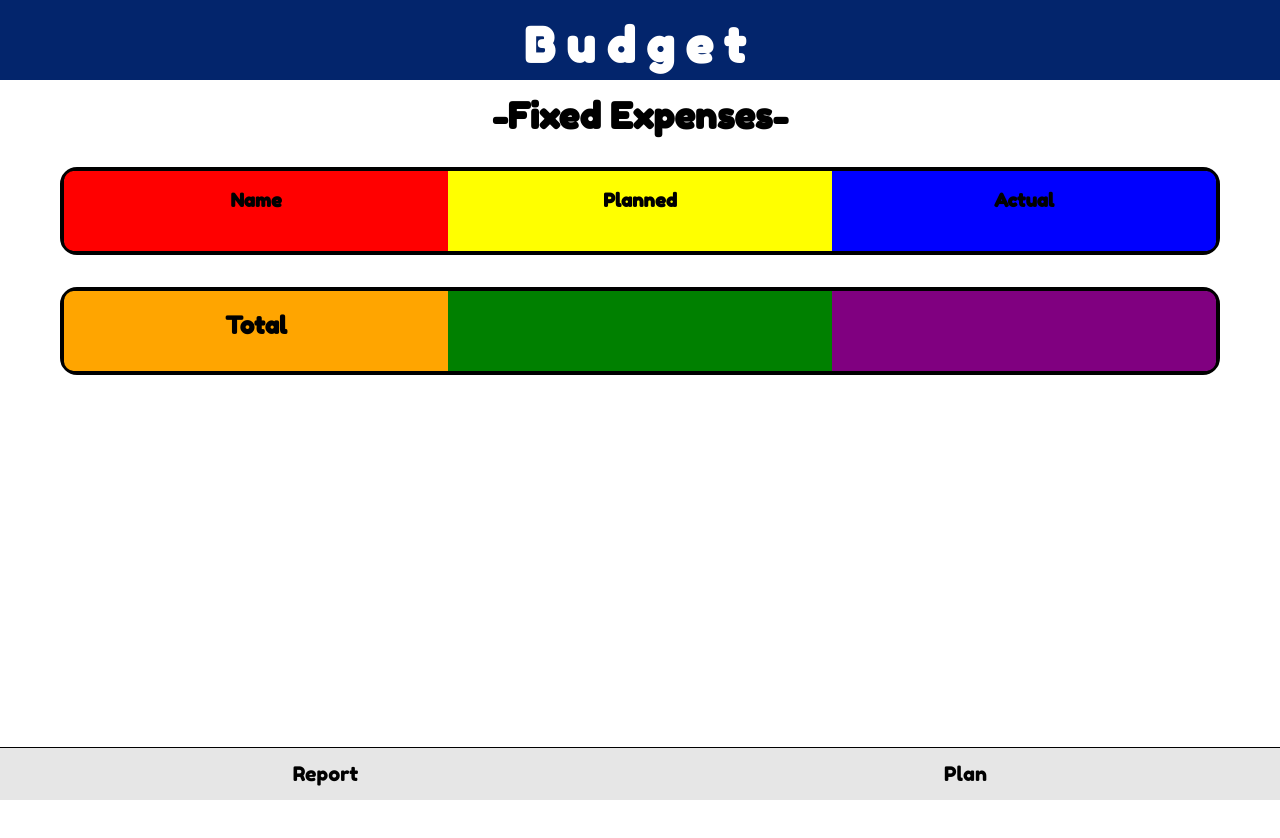
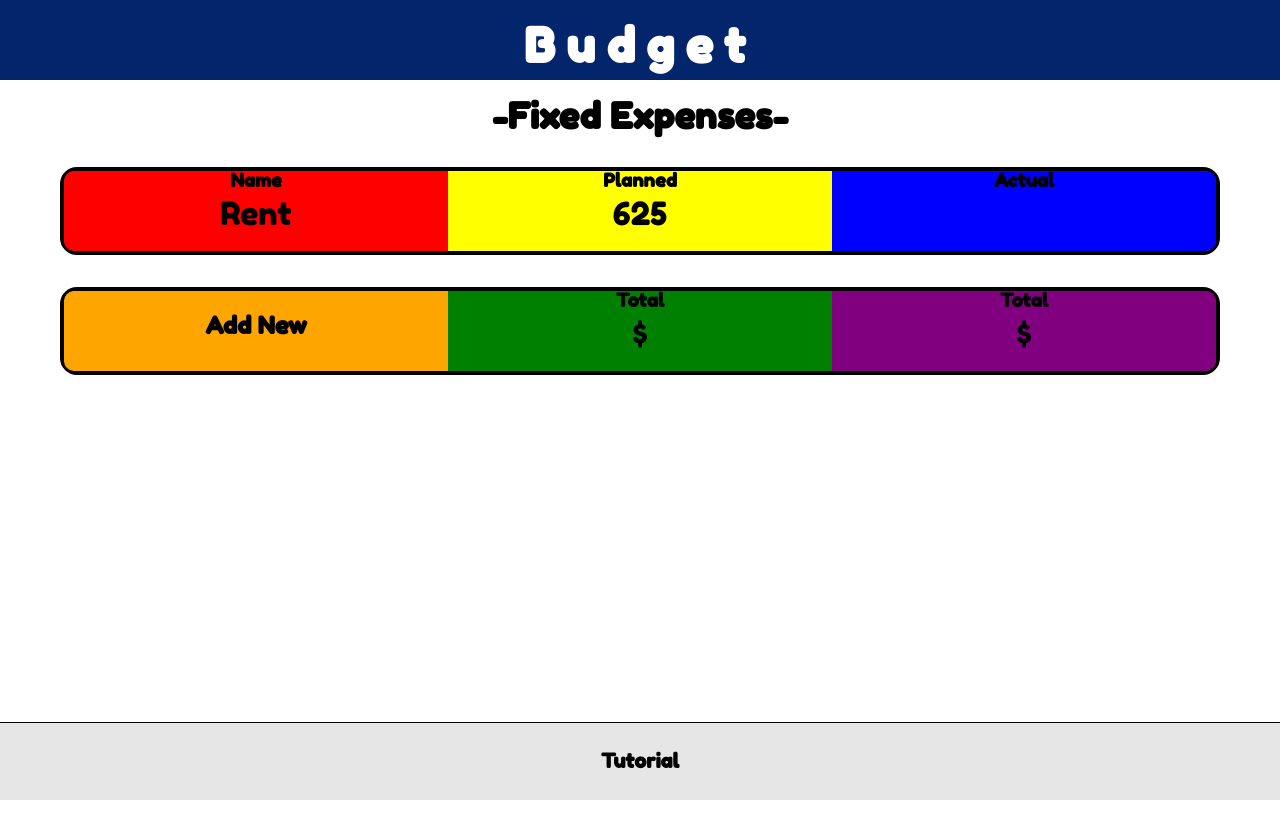
Before and after one commit to bhawkes3/Portfolio, a plain HTML site: page budget/index.html in a window 1280 px wide. Drawn offline with Linux system fonts and the light colour scheme.

Commit message:
class changes

```diff
--- a/budget/index.html
+++ b/budget/index.html
@@ -7,7 +7,7 @@
     <title>Budget</title>
     <link rel='stylesheet' href='styles.css'>
 </head>
-<body>
+<bodf\y>
     <header>
         <section class='banner'>
             <h1>Budget</h1>
@@ -23,34 +23,41 @@
         <section class='fixedBox'>
             <div class='f-name'>
                 <h3>Name</h3>
+                <p class='p-box'>Rent</p>
             </div>
             <div class='f-planned'>
                 <h3>Planned</h3>
+                <p class='p-box'>625</p>
             </div>
-            <div class='f-actual'>
+            <div class='f-actual' onclick='newExpense()'>
                 <h3>Actual</h3>
+                <p class='p-box' id='actual1'></p>
             </div>
             </section>
             <section class='totalBox'>
-                <div class='t-name'>
-                    <h2>Total</h2>
+                <div class='t-name' onclick='newItem()'>
+                    <h2>Add New</h2>
                 </div>
                 <div class='t-planned'>
-
+                    <h3>Total</h3>
+                    <p class='p-box'>$</p>
                 </div>
                 <div class='t-actual'>
-
+                    <h3>Total</h3>
+                    <p class='p-box'>$</p>
                 </div>
                 </section>
 
     </main>
 
    <nav class='nav'>
-        <a href='index.html'>Report</a>
-        <a href='plan.html'>Plan</a>
+        <h4 onclick='tutorial()'>Tutorial</h4>
+        <!-- <a href='index.html'>Report</a>
+        <a href='plan.html'>Plan</a> -->
+
     </nav>
     <script src='script.js'></script>
-</body>
+</bodf>
  <!-- </section>
         <section class='last'>
             <div class='createNew'>
--- a/budget/script.js
+++ b/budget/script.js
@@ -1,8 +1,21 @@
+function tutorial(){
+    alert('Tap the "Add New" button to create a new category, or tap on the "actual" section to add an expense');
+}
 function newExpense(){
-    prompt('Please enter your amount');
+    var current = document.getElementById('actual1').innerText;
+    var expense = prompt('Please enter your amount');
+    var money = '$'
+    var concat = money.concat(expense);
+    var display = concat + current;
+    document.getElementById('actual1').innerHTML = display;
 }
 
 function newItem(){
     var name = prompt('Please enter the name of your new item');
     var planned = prompt('please enter the amount you plan to spend this month');
+    var actual = prompt("How much have you already spent?");
+
+
 }
+
+// Make an array or 2 with the values stored in them. Make the ID's the name of the item.
--- a/budget/styles.css
+++ b/budget/styles.css
@@ -95,6 +95,7 @@ body {
     background-color: green;
     height: 5em;
     width: 35%;
+    text-align: center;
 }
 .t-actual {
     background-color:purple;
@@ -102,6 +103,8 @@ body {
     width: 35%;
     border-top-right-radius: 10px;
     border-bottom-right-radius: 10px;
+    text-align: center;
+
 }
 .nav {
     display: flex;
@@ -113,10 +116,10 @@ body {
     justify-content: space-around;
     border-top: solid black 1.5px;
 }
- .nav a{
+ .nav h4{
     display: flex;
     color: black;
-    padding: 14px 16px;
+    /* padding: 14px 16px; this was for the first nav */
     text-decoration: none;
     font-size: 20px;
 }
@@ -159,6 +162,13 @@ body {
 }
 #plan-main {
     margin-top: 2em;
+}
+.p-box {
+    margin-top: -15px;
+    font-size: 2em;
+}
+h3 {
+    margin-top: -2px;
 }
 /* NONE OF THESE ARE USED ANYMORE
 .sinkingBox {
```
